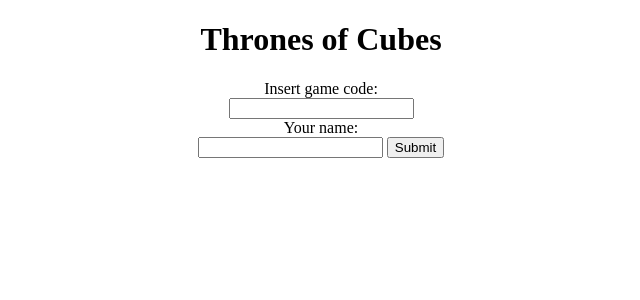
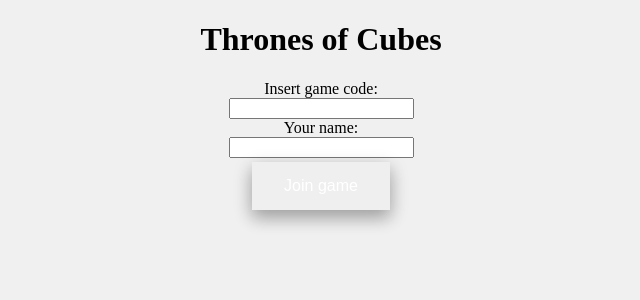
Before and after one commit to pezzin/toc, a PHP site: page /join.php in a window 1280 px wide. Shown: the top 300 px of the page, without its empty margins (319-959 px from the left). Run offline with PHP 8.4, Linux system fonts and the light colour scheme.

Commit message:
Add files via upload
created external css file and updated files

```diff
--- a/join.php
+++ b/join.php
@@ -2,45 +2,17 @@
 <html>
 <head>
   <title>Thrones of Cubes - Join an existing game</title>
-<style media="screen">
-  .button {
-    box-shadow: 0 8px 16px 0 rgba(0,0,0,0.2), 0 6px 20px 0 rgba(0,0,0,0.19);
-    border: none;
-    color: white;
-    padding: 15px 32px;
-    text-align: center;
-    text-decoration: none;
-    display: inline-block;
-    font-size: 16px;
-    margin: 4px 2px;
-    cursor: pointer;
-    -webkit-transition-duration: 0.4s; /* Safari */
-    transition-duration: 0.4s;
-  }
-
-.button_blue {
-  background-color: #34509a; /* Blue */
-}
-
-.button_red {
-  background-color: #DE0C1C; /* Red */
-}
-.disabled {
-  opacity: 0.6;
-  cursor: not-allowed;
-}
-
-</style>
+  <link rel="stylesheet" href="toc.css">
 </head>
 <body>
   <center>
     <h1>Thrones of Cubes</h1>
     <form action="check.php" method="GET">
- <label for="code">Insert game code:</label><br>
- <input type="text" id="code" name="code"><br>
- <label for="name">Your name:</label><br>
- <input type="text" id="name" name="name">
- <input type="submit">
+      <label for="code">Insert game code:</label><br />
+      <input type="text" id="code" name="code"><br />
+      <label for="name">Your name:</label><br />
+      <input type="text" id="name" name="name"><br />
+      <input class="button" type="submit" value="Join game">
     </form>
   </center>
 </body>
--- /dev/null
+++ b/toc.css
@@ -0,0 +1,51 @@
+body {
+  margin: 0;
+  padding: 0;
+  overflow: hidden;
+  background-color: #f0f0f0;
+  background-size: cover;
+}
+
+#desc {
+  position : absolute;
+  top: 5px;
+  left: 5px;
+}
+
+.button {
+  box-shadow: 0 8px 16px 0 rgba(0,0,0,0.2), 0 6px 20px 0 rgba(0,0,0,0.19);
+  border: none;
+  color: white;
+  padding: 15px 32px;
+  text-align: center;
+  text-decoration: none;
+  display: inline-block;
+  font-size: 16px;
+  margin: 4px 2px;
+  cursor: pointer;
+  -webkit-transition-duration: 0.4s; /* Safari */
+  transition-duration: 0.4s;
+}
+
+.button_blue {
+  background-color: #34509a; /* Blue */
+}
+
+.button_red {
+  background-color: #DE0C1C; /* Red */
+}
+.disabled {
+  opacity: 0.6;
+  cursor: not-allowed;
+}
+
+// Form button
+input[type=button], input[type=submit], input[type=reset] {
+  background-color: #DE0C1C;
+  border: none;
+  color: white;
+  padding: 16px 32px;
+  text-decoration: none;
+  margin: 4px 2px;
+  cursor: pointer;
+}
```
Also changed, not shown: index.html (+1 -29 lines), play.html (+1 -16 lines), play.php (+1 -16 lines), session.php (added, +25 -0 lines). Lines whose indentation alone changed are shown as unchanged.
